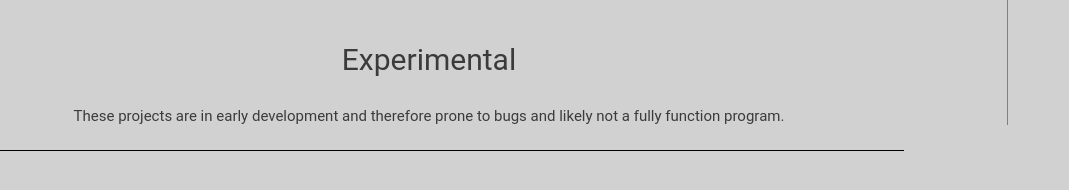
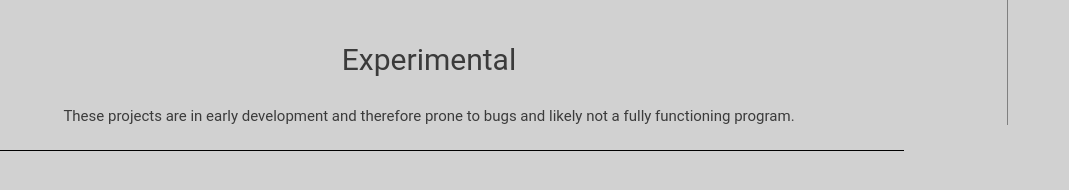
Before and after one commit to mathomastech/mathomastech.github.io, a Jekyll site: the page built from projects/index.html, in a window 1280 px wide. Shown: the part 643-833 px from the top of the page, without its empty margins (211-1280 px from the left). Built offline with Jekyll 4.4.1, drawn with Linux system fonts in a browser that asks for light colours.

Commit message:
Fixed a typo.

```diff
--- a/projects/index.html
+++ b/projects/index.html
@@ -28,6 +28,6 @@
 </div>
 <br></br>
 <p class="projectCategory">Experimental</p>
-<p class="projectCategoryDescription"> These projects are in early development and therefore prone to bugs and likely not a fully function program.</p>
+<p class="projectCategoryDescription"> These projects are in early development and therefore prone to bugs and likely not a fully functioning program.</p>
 <div class=projectLanding>
 </div>
```
